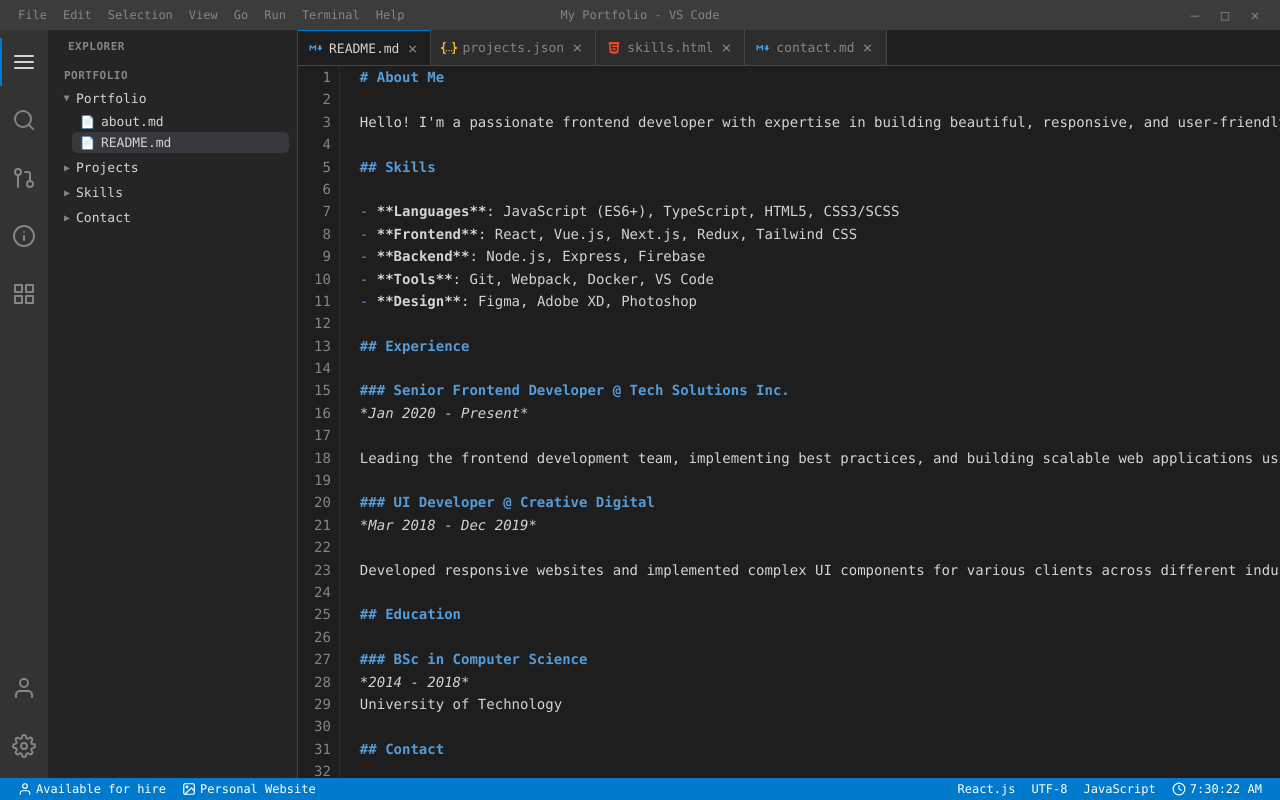
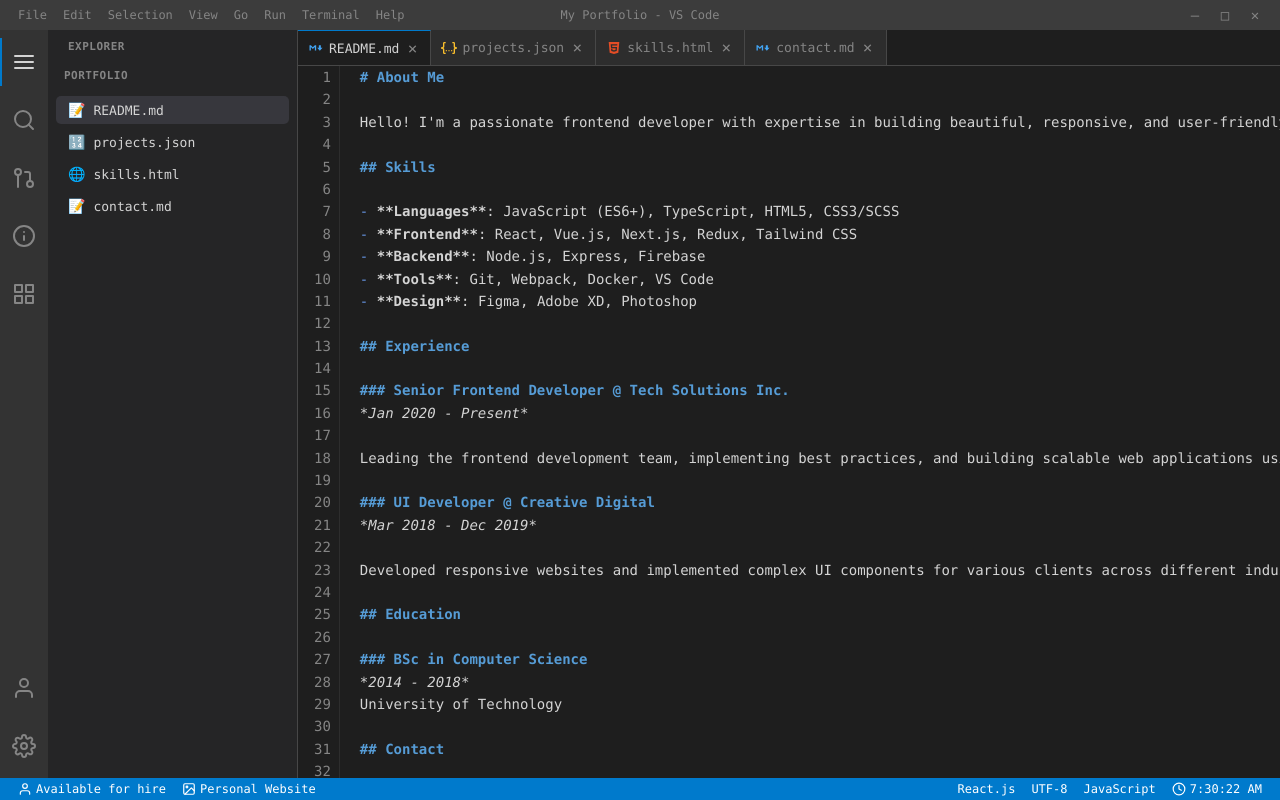
Before and after one commit to PavanKalisetti/vscode-portfolio, a React (Vite) app: page / in a window 1280 px wide. Built offline with nearby package versions, Linux system fonts and the light colour scheme.

Commit message:
left pane fixed

```diff
--- a/src/App.jsx
+++ b/src/App.jsx
@@ -9,14 +9,15 @@
 
 function App() {
   const [activeIcon, setActiveIcon] = useState('explorer')
+  const [activeFile, setActiveFile] = useState('README.md')
 
   return (
     <div className="vs-container">
       <TitleBar />
       <div className="vs-main">
         <ActivityBar activeIcon={activeIcon} setActiveIcon={setActiveIcon} />
-        <Sidebar activeIcon={activeIcon} />
-        <Editor />
+        <Sidebar activeIcon={activeIcon} activeFile={activeFile} setActiveFile={setActiveFile} />
+        <Editor activeFile={activeFile} setActiveFile={setActiveFile} />
       </div>
       <StatusBar />
     </div>
--- a/src/components/Editor.jsx
+++ b/src/components/Editor.jsx
@@ -1,4 +1,4 @@
-import React, { useState } from 'react';
+import React from 'react';
 import Tabs from './Tabs';
 import AboutSection from './AboutSection';
 import ProjectsSection from './ProjectsSection';
@@ -6,9 +6,7 @@
 import ContactSection from './ContactSection';
 import './Editor.css';
 
-const Editor = () => {
-  const [activeTab, setActiveTab] = useState('README.md');
-
+const Editor = ({ activeFile, setActiveFile }) => {
   const tabs = [
     { id: 'README.md', label: 'README.md', type: 'about' },
     { id: 'projects.json', label: 'projects.json', type: 'projects' },
@@ -17,7 +15,7 @@
   ];
 
   const renderContent = () => {
-    const currentTab = tabs.find(tab => tab.id === activeTab);
+    const currentTab = tabs.find(tab => tab.id === activeFile);
 
     switch (currentTab?.type) {
       case 'about':
@@ -35,7 +33,7 @@
 
   return (
     <div className="editor-container">
-      <Tabs tabs={tabs} activeTab={activeTab} setActiveTab={setActiveTab} />
+      <Tabs tabs={tabs} activeTab={activeFile} setActiveTab={setActiveFile} />
       <div className="editor-content">
         {renderContent()}
       </div>
--- a/src/components/Explorer.css
+++ b/src/components/Explorer.css
@@ -11,55 +11,18 @@
   letter-spacing: 0.5px;
 }
 
-.folder-tree {
-  padding: 0 8px;
-}
-
-.folder {
-  margin-bottom: 4px;
-}
-
-.folder-header {
-  display: flex;
-  align-items: center;
-  padding: 3px 8px;
-  cursor: pointer;
-  border-radius: 5px;
-}
-
-.folder-header:hover {
-  background-color: var(--vscode-sidebar-active);
-}
-
-.folder-icon {
-  display: inline-block;
-  transform: rotate(0deg);
-  transition: transform 0.1s;
-  margin-right: 6px;
-  font-size: 10px;
-  color: var(--vscode-text-inactive);
-}
-
-.folder-icon.expanded {
-  transform: rotate(90deg);
-}
-
-.folder-name {
-  font-size: 13px;
-  color: var(--vscode-text-color);
-}
-
-.folder-content {
-  padding-left: 16px;
-  margin-top: 2px;
+.file-list {
+  padding: 8px;
 }
 
 .file {
   display: flex;
   align-items: center;
-  padding: 3px 8px;
+  padding: 6px 12px;
   cursor: pointer;
   border-radius: 5px;
+  margin-bottom: 4px;
+  font-size: 13px;
 }
 
 .file:hover {
@@ -71,8 +34,8 @@
 }
 
 .file-icon {
-  margin-right: 6px;
-  font-size: 12px;
+  margin-right: 8px;
+  font-size: 14px;
 }
 
 .file-name {
--- a/src/components/Explorer.jsx
+++ b/src/components/Explorer.jsx
@@ -1,112 +1,51 @@
-import React, { useState } from 'react';
+import React from 'react';
 import './Explorer.css';
 
-const Explorer = () => {
-  const [expandedFolders, setExpandedFolders] = useState({
-    'portfolio': true,
-    'projects': false,
-    'skills': false,
-    'contact': false
-  });
+const Explorer = ({ activeFile, setActiveFile }) => {
+  // List of files directly available in the editor
+  const files = [
+    { id: 'README.md', name: 'README.md', icon: '📄', type: 'markdown' },
+    { id: 'projects.json', name: 'projects.json', icon: '📄', type: 'json' },
+    { id: 'skills.html', name: 'skills.html', icon: '📄', type: 'html' },
+    { id: 'contact.md', name: 'contact.md', icon: '📄', type: 'markdown' }
+  ];
 
-  const toggleFolder = (folder) => {
-    setExpandedFolders({
-      ...expandedFolders,
-      [folder]: !expandedFolders[folder]
-    });
+  const handleFileClick = (fileId) => {
+    setActiveFile(fileId);
+    // You could add logic here to communicate with the Editor component
+    // to open the selected file
+  };
+
+  // Function to get file icon based on file type
+  const getFileIcon = (fileType) => {
+    switch (fileType) {
+      case 'markdown':
+        return <span className="file-icon">📝</span>;
+      case 'json':
+        return <span className="file-icon">🔢</span>;
+      case 'html':
+        return <span className="file-icon">🌐</span>;
+      default:
+        return <span className="file-icon">📄</span>;
+    }
   };
 
   return (
     <div className="explorer">
-      <div className="folder-section">
-        <div className="section-header">
-          <span>PORTFOLIO</span>
-        </div>
-        <div className="folder-tree">
-          <div className="folder">
-            <div className="folder-header" onClick={() => toggleFolder('portfolio')}>
-              <span className={`folder-icon ${expandedFolders['portfolio'] ? 'expanded' : ''}`}>▶</span>
-              <span className="folder-name">Portfolio</span>
-            </div>
-            {expandedFolders['portfolio'] && (
-              <div className="folder-content">
-                <div className="file">
-                  <span className="file-icon">📄</span>
-                  <span className="file-name">about.md</span>
-                </div>
-                <div className="file active">
-                  <span className="file-icon">📄</span>
-                  <span className="file-name">README.md</span>
-                </div>
-              </div>
-            )}
+      <div className="section-header">
+        <span>PORTFOLIO</span>
+      </div>
+      <div className="file-list">
+        {files.map((file) => (
+          <div
+            key={file.id}
+            className={`file ${activeFile === file.id ? 'active' : ''}`}
+            onClick={() => handleFileClick(file.id)}
+          >
+            {getFileIcon(file.type)}
+            <span className="file-name">{file.name}</span>
           </div>
-
-          <div className="folder">
-            <div className="folder-header" onClick={() => toggleFolder('projects')}>
-              <span className={`folder-icon ${expandedFolders['projects'] ? 'expanded' : ''}`}>▶</span>
-              <span className="folder-name">Projects</span>
-            </div>
-            {expandedFolders['projects'] && (
-              <div className="folder-content">
-                <div className="file">
-                  <span className="file-icon">📄</span>
-                  <span className="file-name">project1.json</span>
-                </div>
-                <div className="file">
-                  <span className="file-icon">📄</span>
-                  <span className="file-name">project2.json</span>
-                </div>
-                <div className="file">
-                  <span className="file-icon">📄</span>
-                  <span className="file-name">project3.json</span>
-                </div>
-              </div>
-            )}
-          </div>
-
-          <div className="folder">
-            <div className="folder-header" onClick={() => toggleFolder('skills')}>
-              <span className={`folder-icon ${expandedFolders['skills'] ? 'expanded' : ''}`}>▶</span>
-              <span className="folder-name">Skills</span>
-            </div>
-            {expandedFolders['skills'] && (
-              <div className="folder-content">
-                <div className="file">
-                  <span className="file-icon">📄</span>
-                  <span className="file-name">frontend.html</span>
-                </div>
-                <div className="file">
-                  <span className="file-icon">📄</span>
-                  <span className="file-name">backend.html</span>
-                </div>
-                <div className="file">
-                  <span className="file-icon">📄</span>
-                  <span className="file-name">others.html</span>
-                </div>
-              </div>
-            )}
-          </div>
-
-          <div className="folder">
-            <div className="folder-header" onClick={() => toggleFolder('contact')}>
-              <span className={`folder-icon ${expandedFolders['contact'] ? 'expanded' : ''}`}>▶</span>
-              <span className="folder-name">Contact</span>
-            </div>
-            {expandedFolders['contact'] && (
-              <div className="folder-content">
-                <div className="file">
-                  <span className="file-icon">📄</span>
-                  <span className="file-name">contact.md</span>
-                </div>
-                <div className="file">
-                  <span className="file-icon">📄</span>
-                  <span className="file-name">social.json</span>
-                </div>
-              </div>
-            )}
-          </div>
-        </div>
+        ))}
       </div>
     </div>
   );
--- a/src/components/Sidebar.jsx
+++ b/src/components/Sidebar.jsx
@@ -2,11 +2,11 @@
 import Explorer from './Explorer';
 import './Sidebar.css';
 
-const Sidebar = ({ activeIcon }) => {
+const Sidebar = ({ activeIcon, activeFile, setActiveFile }) => {
   const renderContent = () => {
     switch (activeIcon) {
       case 'explorer':
-        return <Explorer />;
+        return <Explorer activeFile={activeFile} setActiveFile={setActiveFile} />;
       case 'search':
         return <div className="sidebar-section">Search</div>;
       case 'git':
@@ -20,7 +20,7 @@
       case 'settings':
         return <div className="sidebar-section">Settings</div>;
       default:
-        return <Explorer />;
+        return <Explorer activeFile={activeFile} setActiveFile={setActiveFile} />;
     }
   };
 
```
